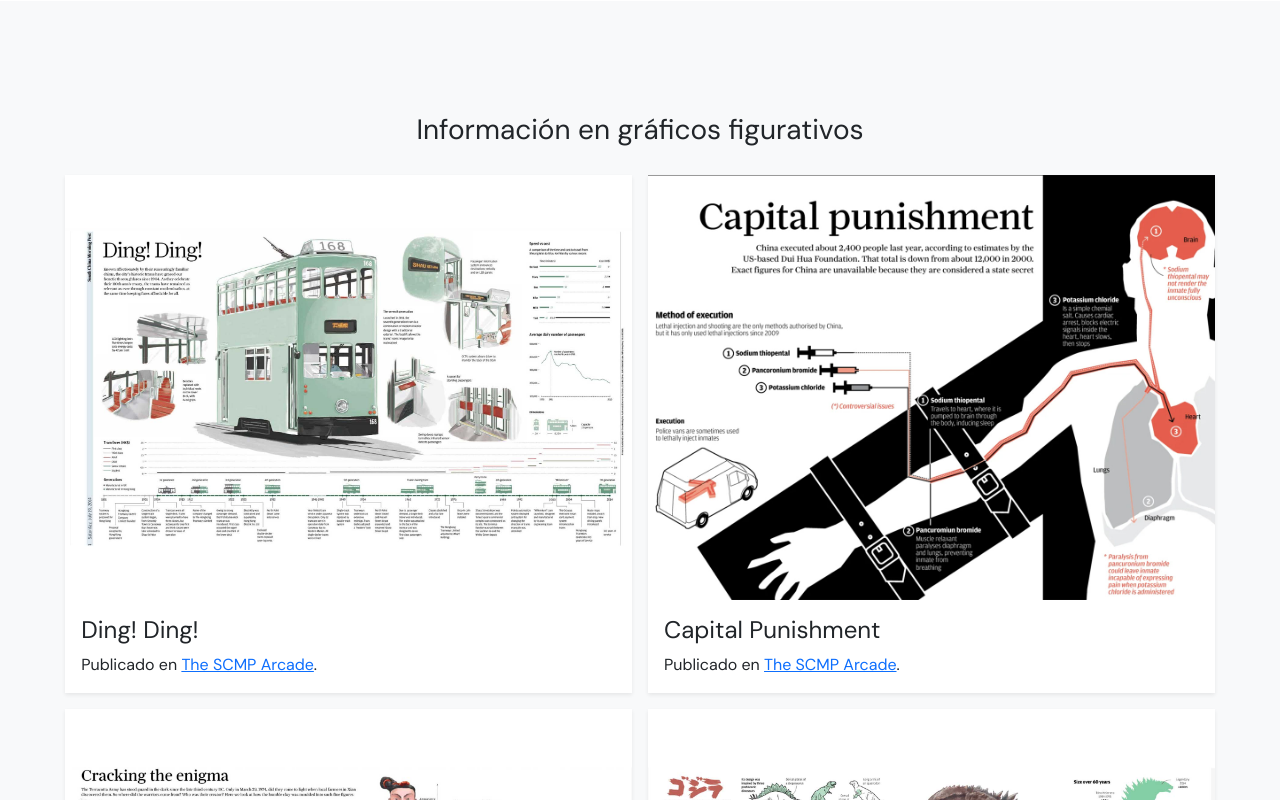
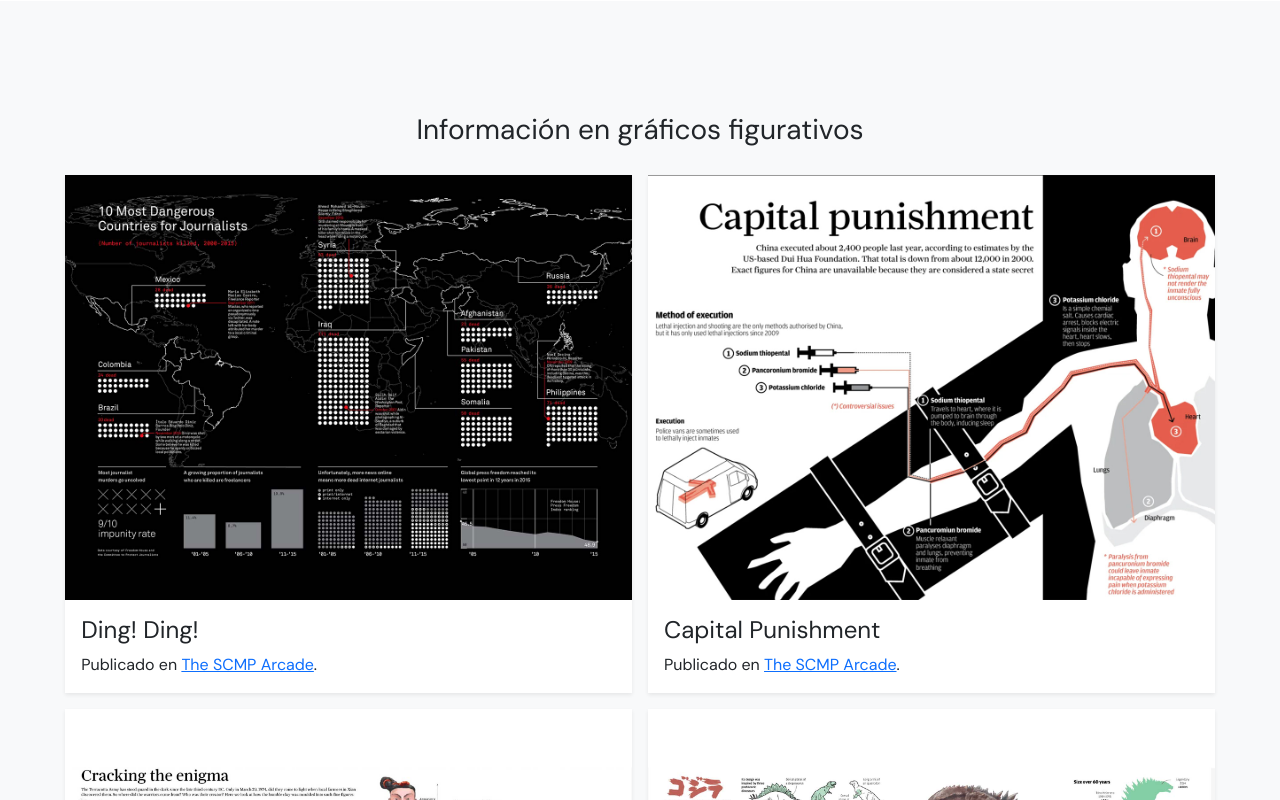
Before and after one commit to josefinaijb/info-digital-03, a plain HTML site: page index.html in a window 1280 px wide. Shown: the part 450-1250 px from the top of the page. Drawn offline with nearby package versions, Linux system fonts and the light colour scheme.

Commit message:
Update index.html

```diff
--- a/index.html
+++ b/index.html
@@ -43,7 +43,7 @@
                         <!--primer gráfico-->
                         <div class="col-sm-6">
                             <div class="card shadow-sm">
-                                <img src="img/img02.jpg" class="card-img-top" alt="describir la imagen" />
+                                <img src="img/img01.jpg" class="card-img-top" alt="describir la imagen" />
                                 <div class="card-body">
                                     <h4 class="card-title">Ding! Ding!</h4>
                                     <p class="card-text">Publicado en <a href="https://multimedia.scmp.com/culture/article/SCMP-printed-graphics-memory/lonelyGraphics/201407A73.html" target="_blank" rel="noopener noreferrer">The SCMP Arcade</a>.</p>
```
